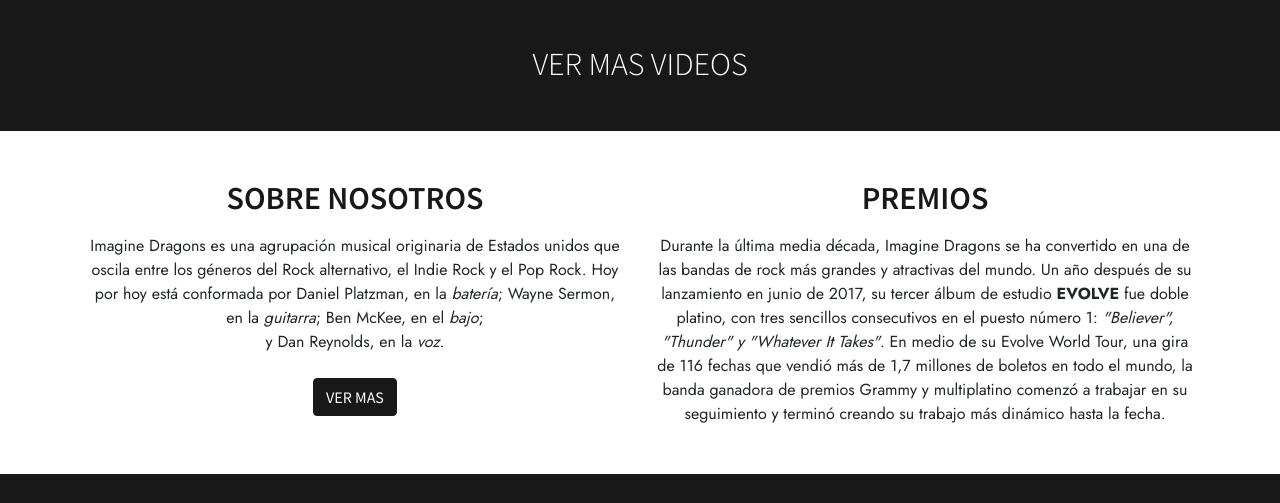
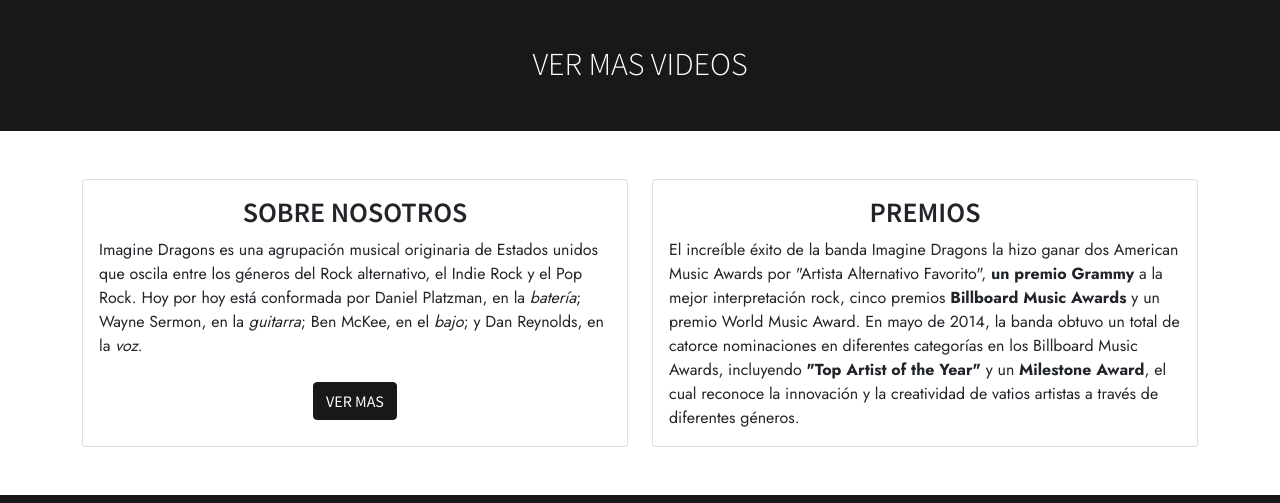
Before and after one commit to mauriciodiaz44/ProyectoFinal-MauricioDiaz-HTMLCSS, a plain HTML site: page index.html in a window 1280 px wide. Shown: the part 1787-2290 px from the top of the page. Drawn offline with nearby package versions, Linux system fonts and the light colour scheme.

Commit message:
v2 animaciones en los titulos y cards en seccion premios de index

```diff
--- a/css/style.css
+++ b/css/style.css
@@ -82,10 +82,7 @@
 #home .carousel-item.active h2{
 	animation: fadeInLeft 0.5s ease forwards;
 }
-#home .carousel-item.active h4{
-	animation: fadeInRight 0.5s ease forwards;
-}
-#home .carousel-item.active button{
+#home .carousel-item.active h4, #home .carousel-item.active button{
 	animation: fadeInRight 0.5s ease forwards;
 }
 
@@ -93,9 +90,9 @@
     margin: 5rem 0;
 }
 
-#premios .col-md-6{
-    padding: 3rem 0;
-    text-align: center;
+.card-title {
+    font-size: 1.75rem;
+    font-weight: 600;
 }
 
 /* BACKGROUND DE LAS PAGINAS ALBUMES Y VIDEOS */
@@ -119,6 +116,7 @@
 
 .titulo{
     padding-top: 5rem;
+    animation: fadeInDown 0.5s ease forwards;
 }
 
 .albumes .row img{
@@ -162,7 +160,6 @@
     overflow: hidden;
     position: relative;
     width: 100%;
-    margin: 12px 0;
 }
 
 .card-content {
@@ -198,6 +195,10 @@
     color: #fff;
 }
 
+.tour_titulo h1{
+    animation: fadeInDown 0.5s ease forwards;
+}
+
 /* PAGINA NOSOTROS */
 
 #nosotros{
@@ -221,6 +222,7 @@
     font-weight: 600;
     padding-top: 20rem;
     padding-left: 3rem;
+    animation: fadeInDown 0.5s ease forwards;
 }
 
 /* BACKGROUND A LAS TEXTOS */
@@ -344,6 +346,10 @@
         width: 60%;
     }
 
+    #premios .card-text{
+        text-align: center !important;
+    }
+
     .display-3 {
         padding-left: 0;
         text-align: center;
@@ -376,10 +382,6 @@
 
     #home .col-lg-5 .featurette-image {
         width: 80%;
-    }
-
-    #premios p{
-        font-size: 1rem;
     }
 
     /* PAGINA ALBUMES */
--- a/index.html
+++ b/index.html
@@ -135,26 +135,21 @@
     <section id="premios" class="bg-light">
       <div class="container">
         <div class="row">
-          <!--sobre la banda-->
-          <div class="col-md-6">
-            <div class="premios_contenedor_texto text-center px-3">
-              <h2 class="mb-3 text-dark">SOBRE NOSOTROS</h2>
-              <p class="mb-4">Imagine Dragons es una agrupación musical originaria de Estados unidos que oscila entre los géneros del Rock alternativo, el Indie Rock y el Pop Rock. Hoy por hoy está conformada por Daniel Platzman, en la <em>batería</em>; Wayne Sermon, en la <em>guitarra</em>; Ben McKee, en el <em>bajo</em>;<br> y Dan Reynolds, en la <em>voz</em>.</p>
-              <a href="./pages/nosotros.html"><button type="button" class="btn btn-dark btn-lg">VER MAS</button></a>
+          <div class="col-sm-6 my-5">
+            <div class="card h-100">
+              <div class="card-body text-center">
+                <h5 class="card-title">SOBRE NOSOTROS</h5>
+                <p class="card-text text-start mb-4">Imagine Dragons es una agrupación musical originaria de Estados unidos que oscila entre los géneros del Rock alternativo, el Indie Rock y el Pop Rock. Hoy por hoy está conformada por Daniel Platzman, en la <em>batería</em>; Wayne Sermon, en la <em>guitarra</em>; Ben McKee, en el <em>bajo</em>; y Dan Reynolds, en la <em>voz</em>.</p>
+                <a href="./pages/nosotros.html" class="btn btn-dark btn-lg">VER MAS</a>
+              </div>
             </div>
           </div>
-          <!--algunos premios-->
-          <div class="col-md-6">
-            <div class="premios_contenedor_texto text-center px-3">
-              <h2 class="mb-3 px-3 text-dark">PREMIOS</h2>
-              <p>Durante la última media década, Imagine Dragons se ha convertido en una de las bandas de
-                rock más grandes y atractivas del mundo. Un año después de su lanzamiento en junio de 2017,
-                su tercer álbum de estudio <strong>EVOLVE</strong> fue doble platino, con tres sencillos consecutivos en el
-                puesto número 1: <em>"Believer", "Thunder" y "Whatever It Takes"</em>. En medio de su Evolve World Tour,
-                una gira de 116 fechas que vendió más de 1,7 millones de boletos en todo el mundo, la
-                banda ganadora de premios Grammy y multiplatino comenzó a trabajar en su seguimiento y
-                terminó creando su trabajo más dinámico hasta la fecha.
-              </p>
+          <div class="col-sm-6 my-5">
+            <div class="card h-100">
+              <div class="card-body">
+                <h5 class="card-title text-center">PREMIOS</h5>
+                <p class="card-text">El increíble éxito de la banda Imagine Dragons la hizo ganar dos American Music Awards por "Artista Alternativo Favorito", <strong>un premio Grammy</strong> a la mejor interpretación rock, cinco premios <strong>Billboard Music Awards</strong> y un premio World Music Award. En mayo de 2014, la banda obtuvo un total de catorce nominaciones en diferentes categorías en los Billboard Music Awards, incluyendo <strong>"Top Artist of the Year"</strong> y un <strong>Milestone Award</strong>, el cual reconoce la innovación y la creatividad de vatios artistas a través de diferentes géneros.</p>
+              </div>
             </div>
           </div>
         </div>
```
Also changed, not shown: pages/albumes.html (+1 -0 lines), pages/nosotros.html (+1 -0 lines), pages/tour.html (+1 -0 lines), pages/videos.html (+1 -1 lines).
